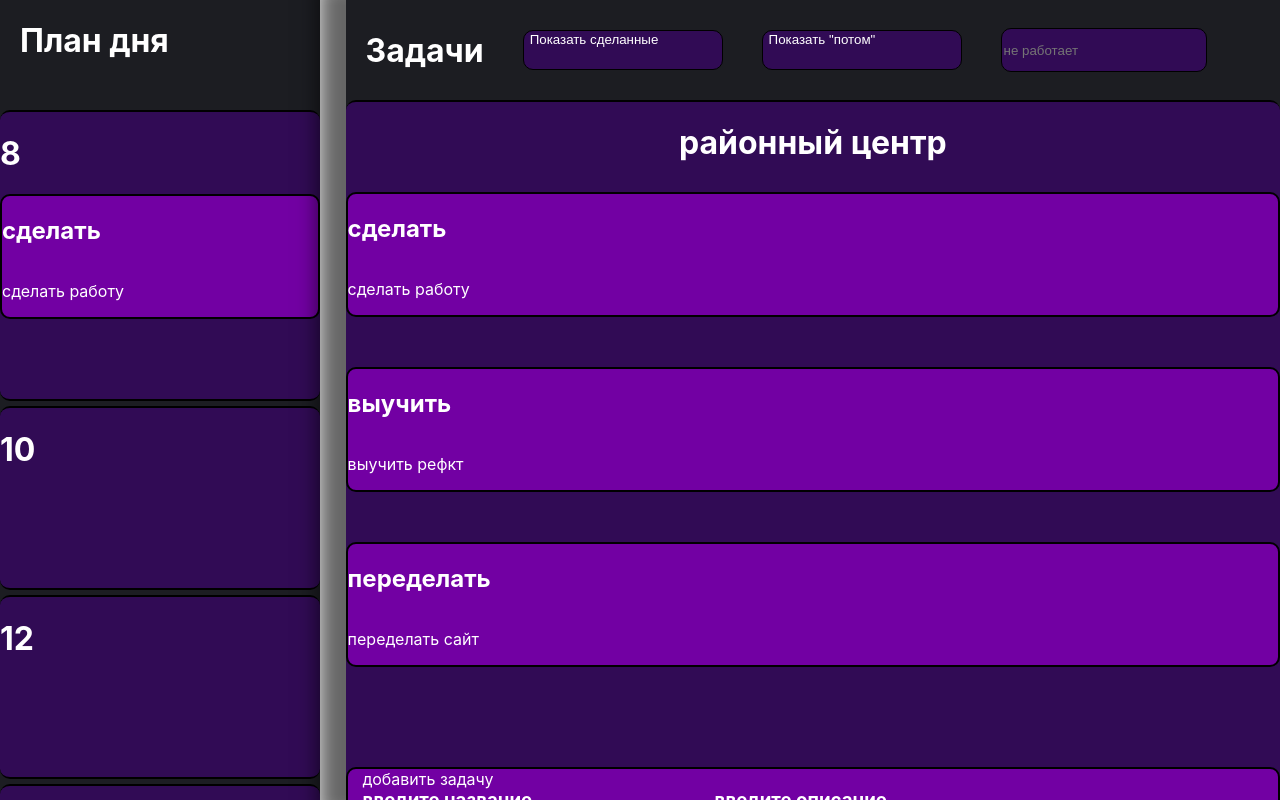
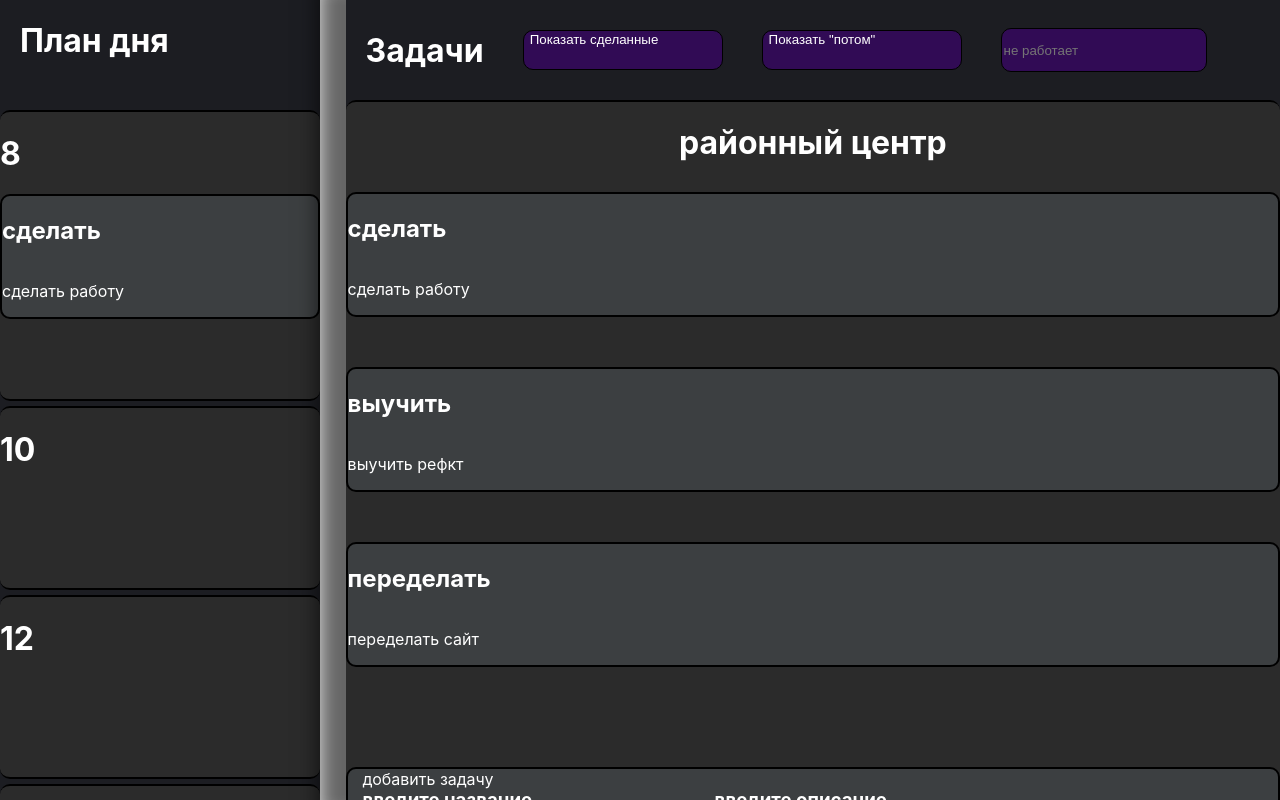
Before and after one commit to nivanavi/task-manager, a React (Create React App) app: page / in a window 1280 px wide. Built offline with nearby package versions, Linux system fonts and the light colour scheme.

Commit message:
дизайн3

```diff
--- a/src/components/addTask/addTask.css
+++ b/src/components/addTask/addTask.css
@@ -1,7 +1,7 @@
 .addTask {
     padding-left: 15px;
     display: flex;
-    background-color: #7200A3;
+    background-color: #3C3F41;
     height: 100px;
     margin-bottom: 10px;
     flex-direction: column;
--- a/src/components/oneTask/oneTask.css
+++ b/src/components/oneTask/oneTask.css
@@ -1,6 +1,6 @@
 .oneTask {
     display: flex;
-    background-color: #7200A3;
+    background-color: #3C3F41;
     margin-bottom: 50px;
     flex-direction: column;
     border-radius: 10px;
--- a/src/components/planGroup/planGroup.css
+++ b/src/components/planGroup/planGroup.css
@@ -1,6 +1,6 @@
 .planGroup {
     border-radius: 10px;
-    background-color: #310B55;
+    background-color: #2B2B2B;
     min-height: 150px;
     padding-bottom: 30px;
     border-top: 2px solid black;
--- a/src/components/taskGroup/taskGroup.css
+++ b/src/components/taskGroup/taskGroup.css
@@ -3,7 +3,7 @@
     min-height: 150px;
     border-radius: 10px;
     max-width: 73vw;
-    background-color: #310B55;
+    background-color: #2B2B2B;
     border-top: 2px solid black;
     border-bottom: 2px solid black;
 }
```
